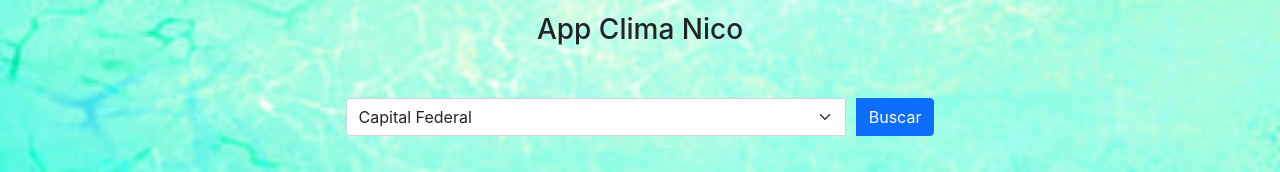
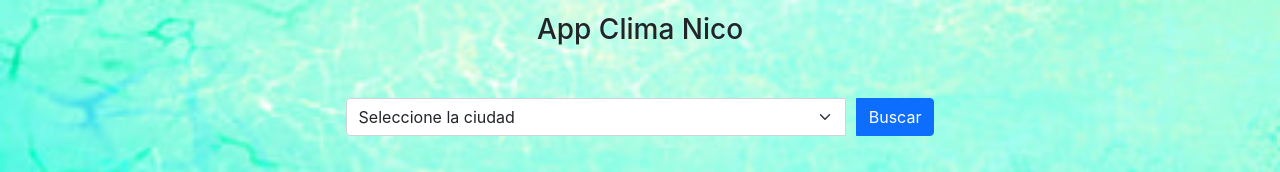
Before and after one commit to Ncavallaro/WeatherMap, a React (Create React App) app: page / in a window 1280 px wide. Shown: the top 172 px of the page. Built offline with nearby package versions, Linux system fonts and the light colour scheme.

Commit message:
Se agrega llamado a la api

```diff
--- a/src/App.js
+++ b/src/App.js
@@ -1,12 +1,12 @@
 import './App.css';
 import NavBar from './components/NavBar';
-import SelectClima from './components/SelectClima';
+import PanelClima from './components/PanelClima'
 
 function App() {
   return (
     <div className="App">
         <NavBar />
-        <SelectClima/>
+        <PanelClima />
     </div>
   );
 }
--- /dev/null
+++ b/src/components/PanelClima.js
@@ -0,0 +1,75 @@
+import React, {useState} from 'react';
+import SelectClima from './SelectClima';
+import InformationClima from './InformationClima';
+
+const PanelClima = () => {
+
+    let urlWeather = "https://api.openweathermap.org/data/2.5/weather?appid=69b34db4e81bcec6834b291c4a34f23b&lang=es"
+    let PathParamCity = "&q=";
+
+    let urlForecast = "https://api.openweathermap.org/data/2.5/forecast?appid=69b34db4e81bcec6834b291c4a34f23b&lang=es"
+
+    const [ weather, setWeather ] = useState([]);
+    const [ forecast, setForecast ] = useState([]);
+    const [ loading, setLoading ] = useState(false);
+    const [ show, setShow ] = useState (false);
+    const [ location, setLocation ] = useState ("");
+
+    const getLocation = async (city) => {
+       setLoading (true); //activa el spiner
+       setLocation (city); //obtenemos la ciudad del select
+
+       //weather
+       urlWeather = urlWeather + PathParamCity + city;
+
+       await fetch(urlWeather).then((response) => {
+        if (!response.ok) throw {response}
+        return response.json();
+       }).then((weatherData) => {
+        console.log(weatherData);
+        setWeather(weatherData);
+       }).catch(error => {
+        //Si hay error lo muestro por consola, y oculto todo en pantalla
+        console.log(error);
+        setLoading(false);
+        setShow(false)
+       });
+
+       //Forecast
+       urlForecast = urlForecast + PathParamCity + city;
+
+       await fetch(urlForecast).then((response) => {
+        if (!response.ok) throw {response}
+        return response.json();
+       }).then((forecastData) => {
+        console.log(forecastData);
+        setWeather(forecastData);
+
+        //Si esta todo ok, muestro en pantalla
+        setLoading(false);
+        setShow(true)
+
+       }).catch(error => {
+        //Si hay error lo muestro por consola, y oculto todo en pantalla
+        console.log(error);
+        setLoading(false);
+        setShow(false)
+       });
+    }
+
+    return (
+        <React.Fragment>
+            <SelectClima
+                 newLocation = {getLocation}
+            />
+            <InformationClima
+                showData = {show}
+                loadingData = {loading}
+                weather = {weather}
+                forecast ={forecast}
+            />
+        </React.Fragment>
+    );
+}
+
+export default PanelClima;
--- a/src/components/SelectClima.js
+++ b/src/components/SelectClima.js
@@ -2,13 +2,15 @@ import React, {useState} from 'react';
 import '../css/SelectClima.css'
 
 
-const SelectClima = () => {
+const SelectClima = ({newLocation}) => {
 
     const [city, setCity] = useState("");
 
     const onSubmit = (e) => {
         e.preventDefault();
         console.log({city});
+
+        newLocation(city);
     }
 
     return (
@@ -17,12 +19,13 @@ const SelectClima = () => {
                 <div className='conteinerForm mx-auto input-group' >
                     <select className="form-select" aria-label="Default select example" placeholder='Seleccione la ciudad'
                     onChange={(e) => setCity(e.target.value)}>
-                        <option value="CAPITAL_FEDERAL">Capital Federal</option>
-                        <option value="CORDOBA">Cordoba</option>
-                        <option value="ENTRE_RIOS">Entre Rios</option>
-                        <option value="BARILOCHE">Bariloche</option>
-                        <option value="TANDIL">Tandil</option>
-                        <option value="SALTA">Salta</option>
+                        <option value="Seleccione la ciudad">Seleccione la ciudad</option>
+                        <option value="Buenos Aires">Buenos Aires</option>
+                        <option value="cordoba">Cordoba</option>
+                        <option value="Entre Rios">Entre Rios</option>
+                        <option value="Bariloche">Bariloche</option>
+                        <option value="Tandil">Tandil</option>
+                        <option value="Salta">Salta</option>
                     </select>
                     <button className='btn btn-primary' type='submit'>Buscar</button>
                 </div>
```
Also changed, not shown: src/components/Spinner.js (added, +16 -0 lines), src/css/Spinner.css (added, +46 -0 lines).
